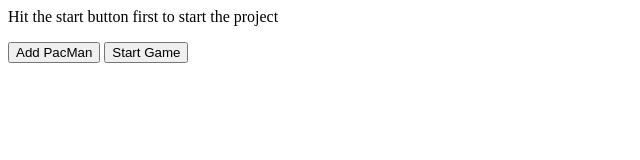
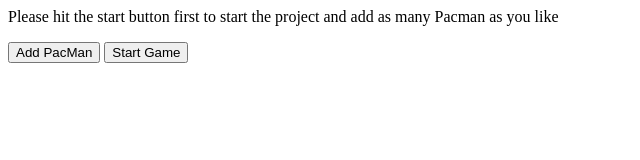
Before and after one commit to hicranA/pacMen-exercise, a plain HTML site: page index.html in a window 1280 px wide. Shown: the whole page, without its empty margins (0-640 px from the left). Drawn offline with Linux system fonts and the light colour scheme.

Commit message:
updated text

```diff
--- a/index.html
+++ b/index.html
@@ -4,7 +4,7 @@
 
 <body>
     <div id='game'>
-        <p> Hit the start button first to start the project</p>
+        <p>Please hit the start button first to start the project and add as many Pacman as you like</p>
         <button onclick='makeOne()' width='200' height='30'>Add PacMan</button>
         <button onclick='update()' width='200' height='30'>Start Game</button>
 
```
